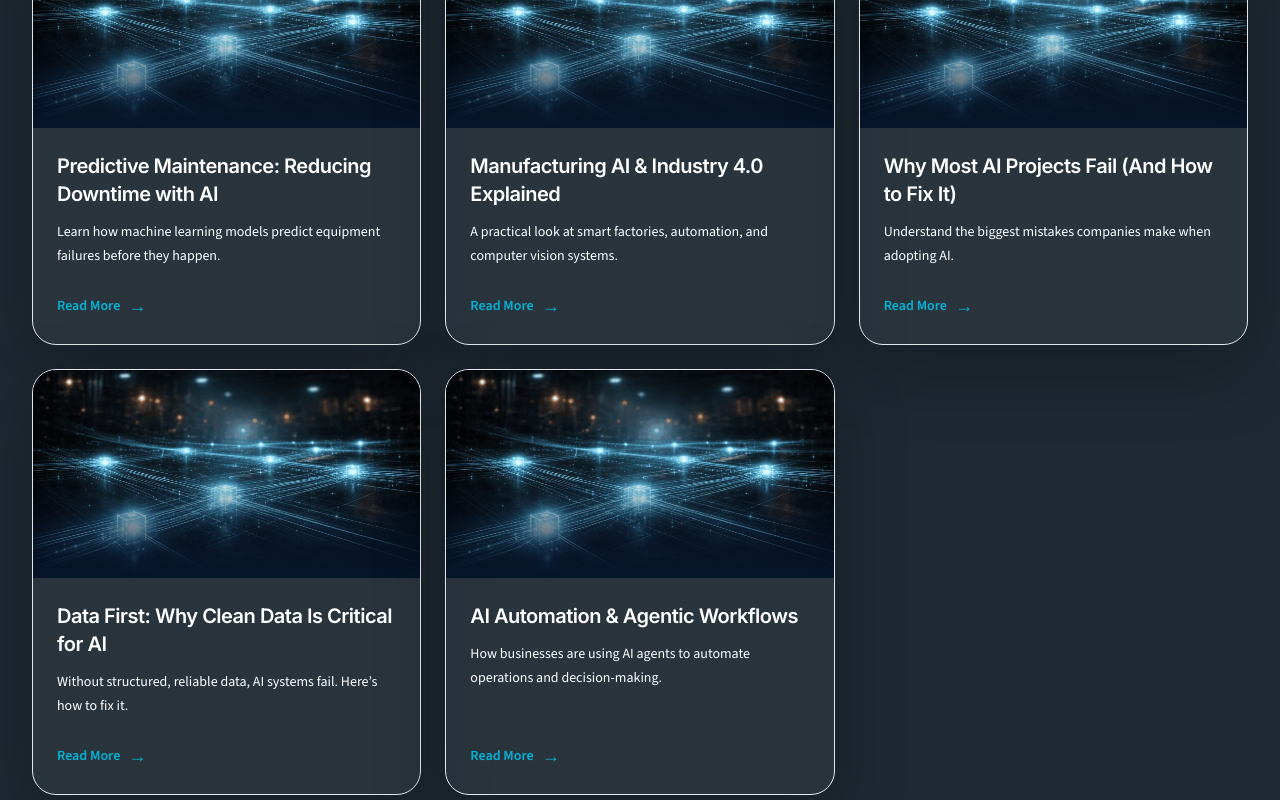
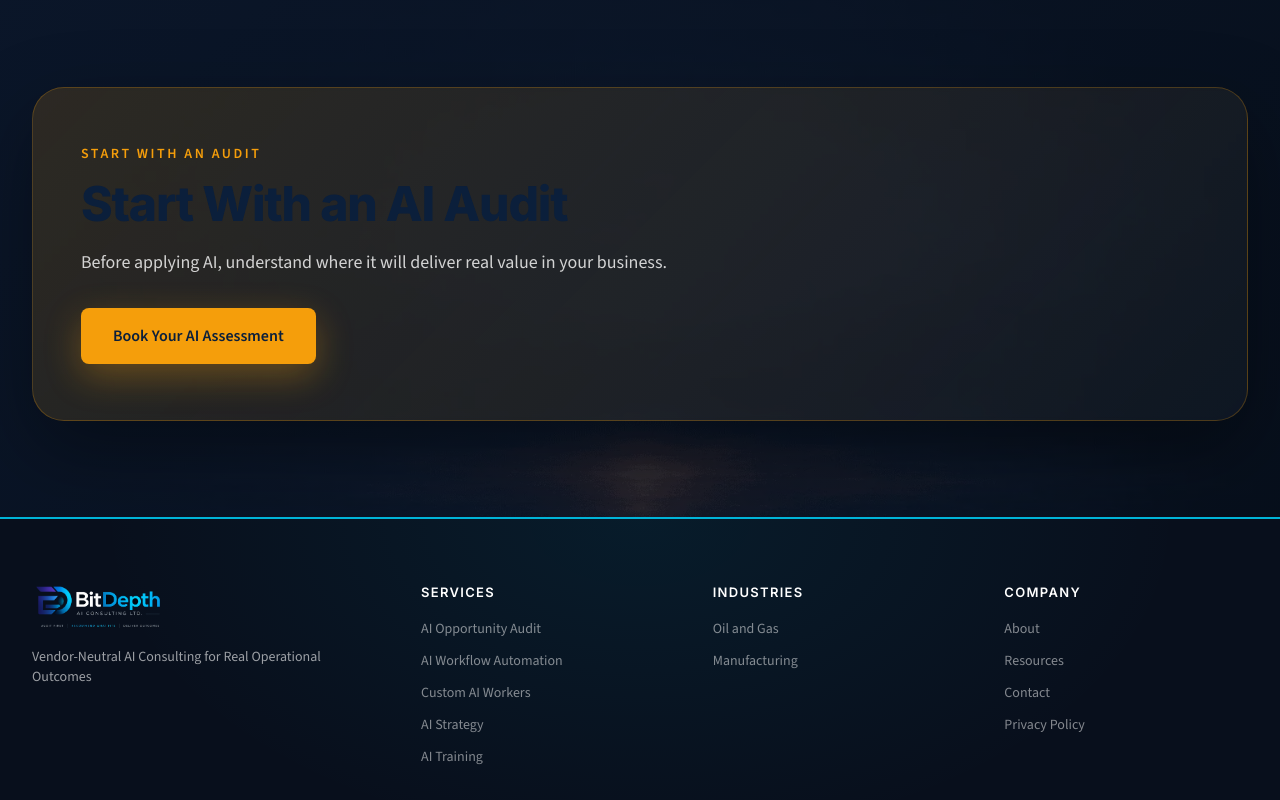
Before and after one commit to Yeti567/Bit-Depth-AI-Consulting-Website, a Next.js app: page /resources in a window 1280 px wide. Shown: the part 2420-3220 px from the top of the page. Built offline with nearby package versions, Linux system fonts and the light colour scheme.

Commit message:
chore: keep only published resources articles

```diff
--- a/src/app/resources/[slug]/page.tsx
+++ b/src/app/resources/[slug]/page.tsx
@@ -726,8 +726,9 @@ export function generateStaticParams() {
   return Object.keys(resourceArticles).map((slug) => ({ slug }));
 }
 
-export function generateMetadata({ params }: { params: { slug: string } }): Metadata {
-  const article = resourceArticles[params.slug];
+export async function generateMetadata({ params }: { params: Promise<{ slug: string }> }): Promise<Metadata> {
+  const { slug } = await params;
+  const article = resourceArticles[slug];
 
   if (!article) {
     return {
@@ -739,7 +740,7 @@ export function generateMetadata({ params }: { params: { slug: string } }): Meta
     };
   }
 
-  const path = `/resources/${params.slug}`;
+  const path = `/resources/${slug}`;
 
   return {
     title: article.seoTitle ?? `${article.title} | BitDepth AI`,
@@ -771,8 +772,9 @@ export function generateMetadata({ params }: { params: { slug: string } }): Meta
   };
 }
 
-export default function ResourceArticlePage({ params }: { params: { slug: string } }) {
-  const article = resourceArticles[params.slug];
+export default async function ResourceArticlePage({ params }: { params: Promise<{ slug: string }> }) {
+  const { slug } = await params;
+  const article = resourceArticles[slug];
 
   if (!article) {
     notFound();
--- a/src/app/resources/page.tsx
+++ b/src/app/resources/page.tsx
@@ -57,42 +57,6 @@ const articles = [
       'Learn why data integrity matters and follow a practical roadmap to build AI-ready data across systems, teams, and workflows.',
     image: '/images/Data Integrity Blog post_2.webp',
     href: '/resources/is-your-data-ready-for-ai'
-  },
-  {
-    title: 'AI in Oil & Gas: Real Use Cases and Applications',
-    description: 'Explore how AI is improving pipeline monitoring, predictive maintenance, and production optimization in oil & gas.',
-    image: '/images/blog-card.webp',
-    href: '/resources/dead-in-the-field-why-predictive-maintenance-cant-wait'
-  },
-  {
-    title: 'Predictive Maintenance: Reducing Downtime with AI',
-    description: 'Learn how machine learning models predict equipment failures before they happen.',
-    image: '/images/blog-card.webp',
-    href: '/resources/dead-in-the-field-why-predictive-maintenance-cant-wait'
-  },
-  {
-    title: 'Manufacturing AI & Industry 4.0 Explained',
-    description: 'A practical look at smart factories, automation, and computer vision systems.',
-    image: '/images/blog-card.webp',
-    href: '/resources/digital-twin-technology-how-smart-manufacturers-are-pulling-ahead'
-  },
-  {
-    title: 'Why Most AI Projects Fail (And How to Fix It)',
-    description: 'Understand the biggest mistakes companies make when adopting AI.',
-    image: '/images/blog-card.webp',
-    href: '/resources/how-to-evaluate-ai-use-cases-in-industrial-operations'
-  },
-  {
-    title: 'Data First: Why Clean Data Is Critical for AI',
-    description: 'Without structured, reliable data, AI systems fail. Here’s how to fix it.',
-    image: '/images/blog-card.webp',
-    href: '/resources/is-your-data-ready-for-ai'
-  },
-  {
-    title: 'AI Automation & Agentic Workflows',
-    description: 'How businesses are using AI agents to automate operations and decision-making.',
-    image: '/images/blog-card.webp',
-    href: '/resources/building-an-ai-roadmap-for-canadian-mid-market-companies'
   }
 ];
 
```
Also changed, not shown: 1 other file (tests, documents, lock files or other folders).
